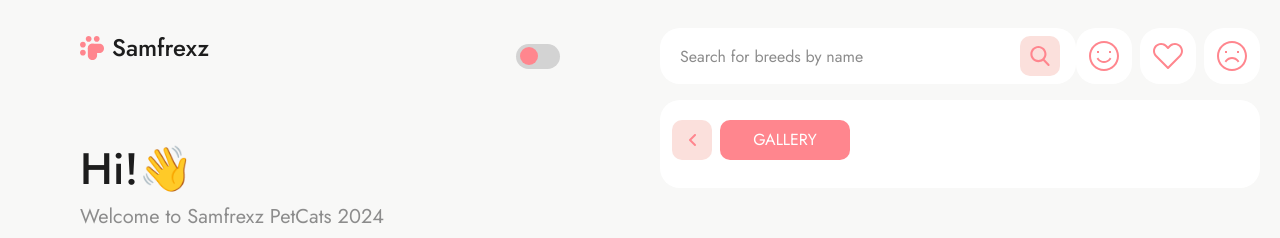
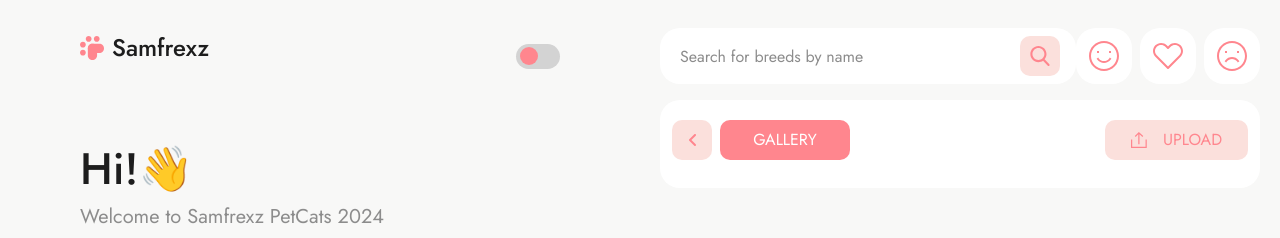
Before and after one commit to samfrexz619/pet-paws, a React (Vite) app: page /gallery in a window 1280 px wide. Shown: the top 238 px of the page. Built offline with nearby package versions, Linux system fonts and the light colour scheme; no server answers.

Commit message:
add upload modal

```diff
--- /dev/null
+++ b/src/components/gallery/Modal.tsx
@@ -0,0 +1,47 @@
+import React from 'react';
+
+
+interface Props {
+  closeModal: () => void;
+}
+
+const Modal: React.FC<Props> = (props) => {
+
+  const { closeModal } = props;
+
+  return (
+    <div onClick={closeModal} className='fixed top-0 bottom-0 left-0 w-full bg-pry-dark/60 flex items-center justify-end pr-5 transition-all duration-500'>
+      <div onClick={e => e.stopPropagation()} className="relative rounded-20 w-full md:w-[680px] h-full md:h-[97vh] bg-grey-pry dark:bg-[#282828]">
+
+        <div className="mx-auto w-[95%] py-7">
+          {/* close modal btn */}
+          <div className='w-full flex justify-end'>
+            <button onClick={closeModal} className='w-12 h-12 rounded-10 bg-white dark:bg-white/5 text-accent flex items-center justify-center'>
+              <svg width="18" height="18" viewBox="0 0 18 18">
+                <use xlinkHref="/sprite.svg#close" />
+              </svg>
+            </button>
+          </div>
+
+          {/* modal contents */}
+          <div className='w-full text-center'>
+            <h3 className='text-pry-dark dark:text-white text-xl md:text-4xl font-medium'>Upload a .jpg or .png Cat Image</h3>
+            <p className='text-grey text-xl py-4 font-normal'>Any uploads must comply with the <a href="https://thecatapi.com/privacy" className='text-accent'>upload guidelines</a> or face deletion.</p>
+          </div>
+
+          {/* file upload */}
+          <div className='w-full mt-5 border-2 border-dashed rounded-20 h-[180px] md:h-[320px] border-accent-hover dark:border-accent/20 bg-white dark:bg-white/5'>
+            <div className="h-full flex items-center justify-center bg-[url('@/assets/images/loader.png')] bg-30% dark:bg-[url('@/assets/images/dark-loader.png')] bg-no-repeat bg-center">
+            </div>
+          </div>
+
+          <p className='w-full text-center text-grey py-2'>
+            No file selected
+          </p>
+        </div>
+      </div>
+    </div>
+  );
+}
+
+export default Modal;
--- a/src/pages/gallery/Gallery.tsx
+++ b/src/pages/gallery/Gallery.tsx
@@ -1,14 +1,32 @@
+// components
+import { useState } from "react";
+import Modal from "@/components/gallery/Modal";
 import NavPath from "@/components/voting/NavPath";
 
 
 
 const Gallery = () => {
+  const [showModal, setShowModal] = useState(false)
+
+  const openModal = () => {
+    setShowModal(!showModal)
+  }
   return (
-    <section className="w-96% mx-auto py-3">
-      <div className="pt-2 pb-4">
-        <NavPath />
-      </div>
-    </section>
+    <>
+      <section className="w-96% mx-auto py-3">
+        <div className="pt-2 pb-4 flex justify-between items-center">
+          <NavPath />
+          <button onClick={openModal} className="bg-accent-hover h-10 w-[143px] flex items-center rounded-10 text-accent justify-center gap-x-4">
+            <svg width="16" height="16" viewBox="0 0 16 16">
+              <use xlinkHref="/sprite.svg#upload" />
+            </svg>
+            <span className="uppercase">upload</span>
+          </button>
+        </div>
+      </section>
+
+      {showModal && <Modal closeModal={openModal} />}
+    </>
   );
 }
 
--- a/src/pages/home/HomePage.tsx
+++ b/src/pages/home/HomePage.tsx
@@ -2,10 +2,7 @@ import SideNav from "@/components/layouts/SideNav";
 
 
 const HomePage = () => {
-  /*
-  bgl: "url('./src/assets/images/girl-pet.png')",
-        dgl: "url('./src/assets/images/dark-girl.png')"
-  */
+
   return (
     <>
       <main className="my-2 lg:h-screen bg-[url('@/assets/images/girl-pet.png')] bg-cover bg-no-repeat dark:bg-[url('@/assets/images/dark-girl.png')]">
--- a/tailwind.config.js
+++ b/tailwind.config.js
@@ -55,6 +55,9 @@ module.exports = {
         5: '5px',
         20: '20px',
       },
+      backgroundSize: {
+        '30%': '30%'
+      },
       keyframes: {
         "accordion-down": {
           from: { height: "0" },
```
Also changed, not shown: src/assets/images/dark-loader.png (added).
